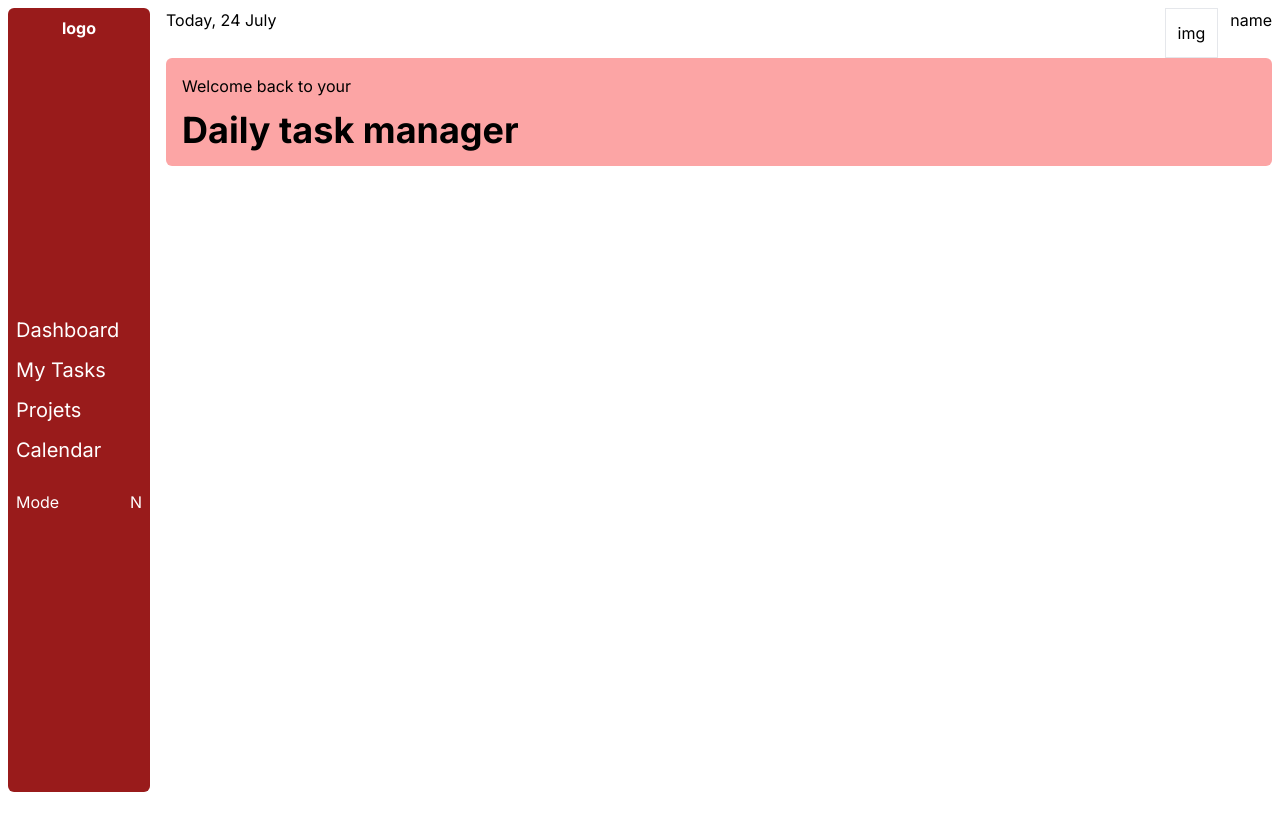
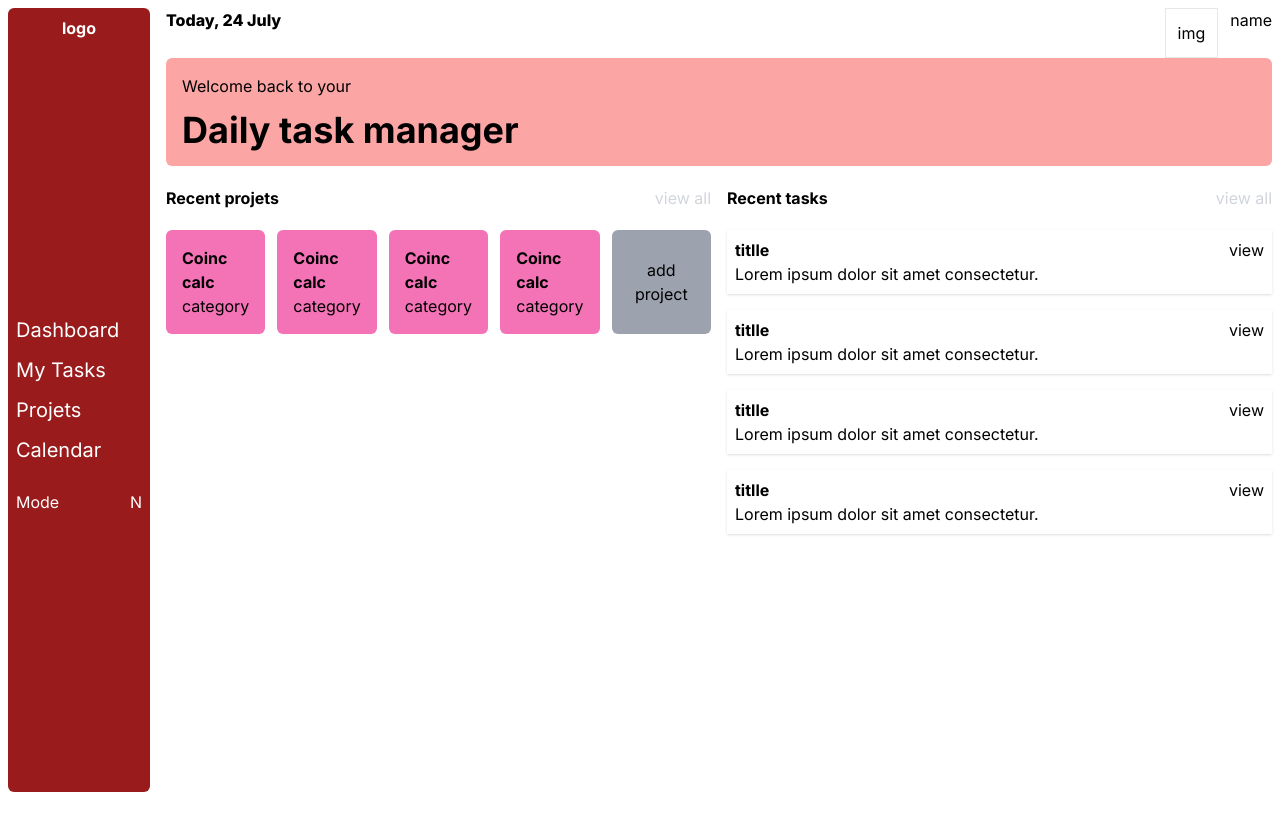
Before and after one commit to steeven-louk/task_manager, a Next.js app: page / in a window 1280 px wide. Built offline with nearby package versions, Linux system fonts and the light colour scheme.

Commit message:
mise en place temporaire du dashboard

```diff
--- a/src/app/components/Header.tsx
+++ b/src/app/components/Header.tsx
@@ -5,7 +5,7 @@ const Header = () => {
     <header>
         <div className="head w-full ">
             <div className="date justify-between flex align-baseline">
-                <span>Today, 24 July</span>
+                <span className='font-extrabold'>Today, 24 July</span>
                 <div className="user inline-flex gap-3">
                     <span className='border p-3'>img</span>
                     <span>name</span>
--- a/src/app/page.tsx
+++ b/src/app/page.tsx
@@ -4,6 +4,88 @@ export default function Home() {
   return (
     <main className="min-h-screen w-full stroke-lime-100">
       <Header/>
+      <div className="flex gap-4 mt-5">
+        <div className="recent-projet flex-1">
+          <div className="head flex w-full mb-5 justify-between">
+            <h2 className="font-bold">Recent projets</h2>
+            <span className=" text-gray-300">view all</span>
+          </div>
+
+          <div className="projet flex gap-3 ">
+            <div className="projet-1 bg-pink-400 p-4 rounded-md w-fit">
+                <h2 className="font-bold">Coinc calc</h2>
+                <span>category</span>
+            </div>
+
+            <div className="projet-1 bg-pink-400 p-4 rounded-md w-fit">
+                <h2 className="font-bold">Coinc calc</h2>
+                <span>category</span>
+            </div>
+
+            <div className="projet-1 bg-pink-400 p-4 rounded-md w-1/2">
+                <h2 className="font-bold">Coinc calc</h2>
+                <span>category</span>
+            </div>
+
+            <div className="projet-1 bg-pink-400 p-4 rounded-md w-1/2">
+                <h2 className="font-bold">Coinc calc</h2>
+                <span>category</span>
+            </div>
+
+            <button className="projet-1 bg-gray-400 hover:bg-gray-300 transition-all p-4 rounded-md w-1/2">
+                add project
+            </button>
+          </div>
+        </div>
+        <div className="recent-task flex-1">
+        <div className="head flex w-full mb-5 justify-between">
+            <h2 className="font-bold">Recent tasks</h2>
+            <span className="text-gray-300">view all</span>
+          </div>
+
+          <div className="task_container flex flex-col gap-4">
+              <div className="task shadow p-2">
+                <div className="head flex justify-between">
+                  <h2 className="font-bold">titlle</h2>
+                  <span>view</span>
+                </div>
+                <div className="desc">
+                  Lorem ipsum dolor sit amet consectetur.
+                </div>
+              </div>
+
+              <div className="task shadow p-2">
+                <div className="head flex justify-between">
+                  <h2 className="font-bold">titlle</h2>
+                  <span>view</span>
+                </div>
+                <div className="desc">
+                  Lorem ipsum dolor sit amet consectetur.
+                </div>
+              </div>
+
+              <div className="task shadow p-2">
+                <div className="head flex justify-between">
+                  <h2 className="font-bold">titlle</h2>
+                  <span>view</span>
+                </div>
+                <div className="desc">
+                  Lorem ipsum dolor sit amet consectetur.
+                </div>
+              </div>
+
+              <div className="task shadow p-2">
+                <div className="head flex justify-between">
+                  <h2 className="font-bold">titlle</h2>
+                  <span>view</span>
+                </div>
+                <div className="desc">
+                  Lorem ipsum dolor sit amet consectetur.
+                </div>
+              </div>
+          </div>
+        </div>
+      </div>
     </main>
   )
 }
```
